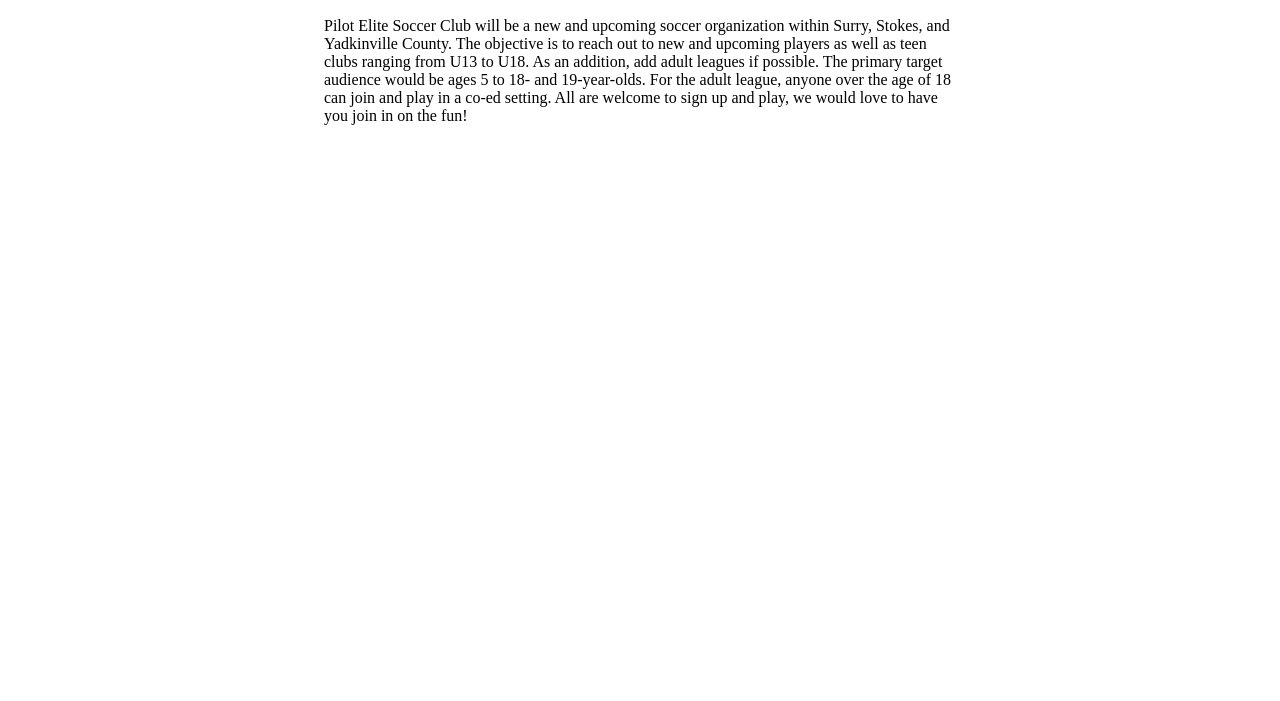
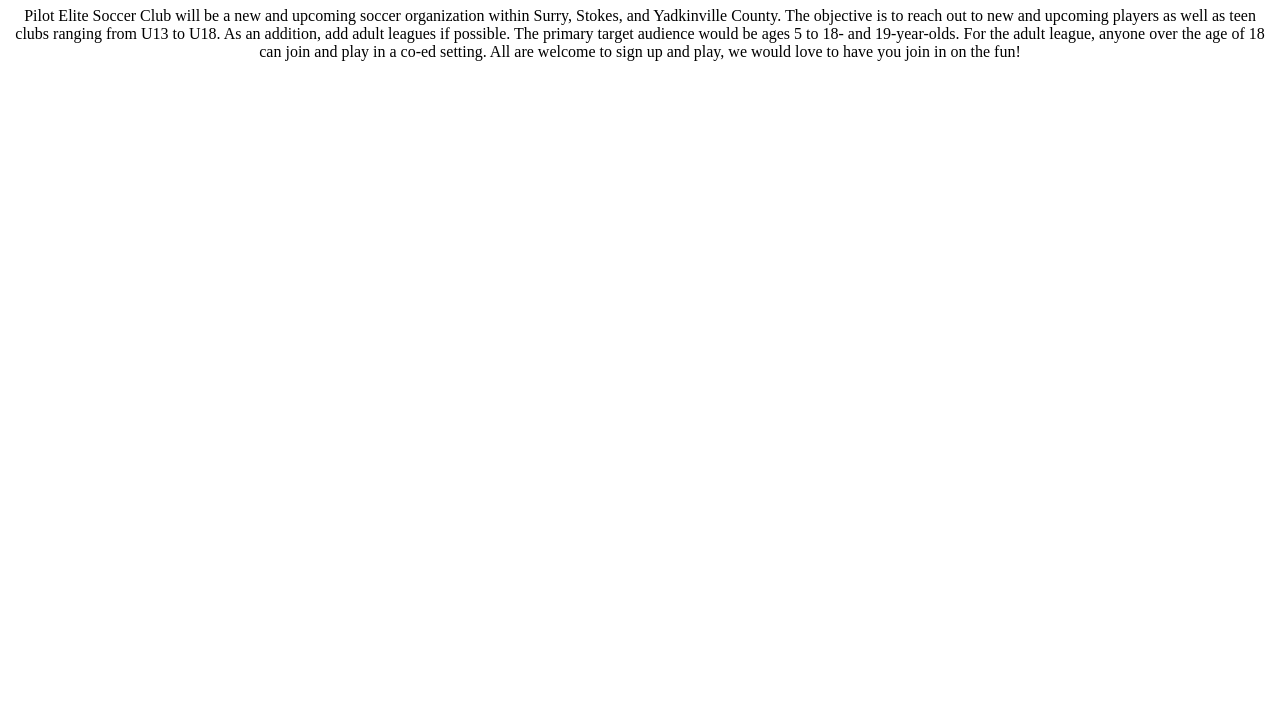
Before and after one commit to AndrewDRogers/Andrew-R, a plain HTML site: page index.html in a window 1280 px wide. Shown: the part 99-800 px from the top of the page. Drawn offline with Linux system fonts and the light colour scheme.

Commit message:
Add files via upload

```diff
--- a/index.html
+++ b/index.html
@@ -19,9 +19,9 @@
 
         <main>
             <h1> Our Mission</h1>
-            <div class="center">
+            <p>
                 Pilot Elite Soccer Club will be a new and upcoming soccer organization within Surry, Stokes, and Yadkinville County. The objective is to reach out to new and upcoming players as well as teen clubs ranging from U13 to U18. As an addition, add adult leagues if possible. The primary target audience would be ages 5 to 18- and 19-year-olds. For the adult league, anyone over the age of 18 can join and play in a co-ed setting. All are welcome to sign up and play, we would love to have you join in on the fun!
-            </div>
+            </p>
         </main>
 
         <footer>
--- a/style.css
+++ b/style.css
@@ -1,5 +1,11 @@
+body{
+
+}
 main {
-
+    display: block;
+    margin: 0;
+    padding: 0;
+    text-align: center;
 }
 h1 {
 
@@ -7,8 +13,3 @@
 p {
 
 }
-.center {
-    margin: auto;
-    width: 50%;
-    padding: 10px;
-}
```
